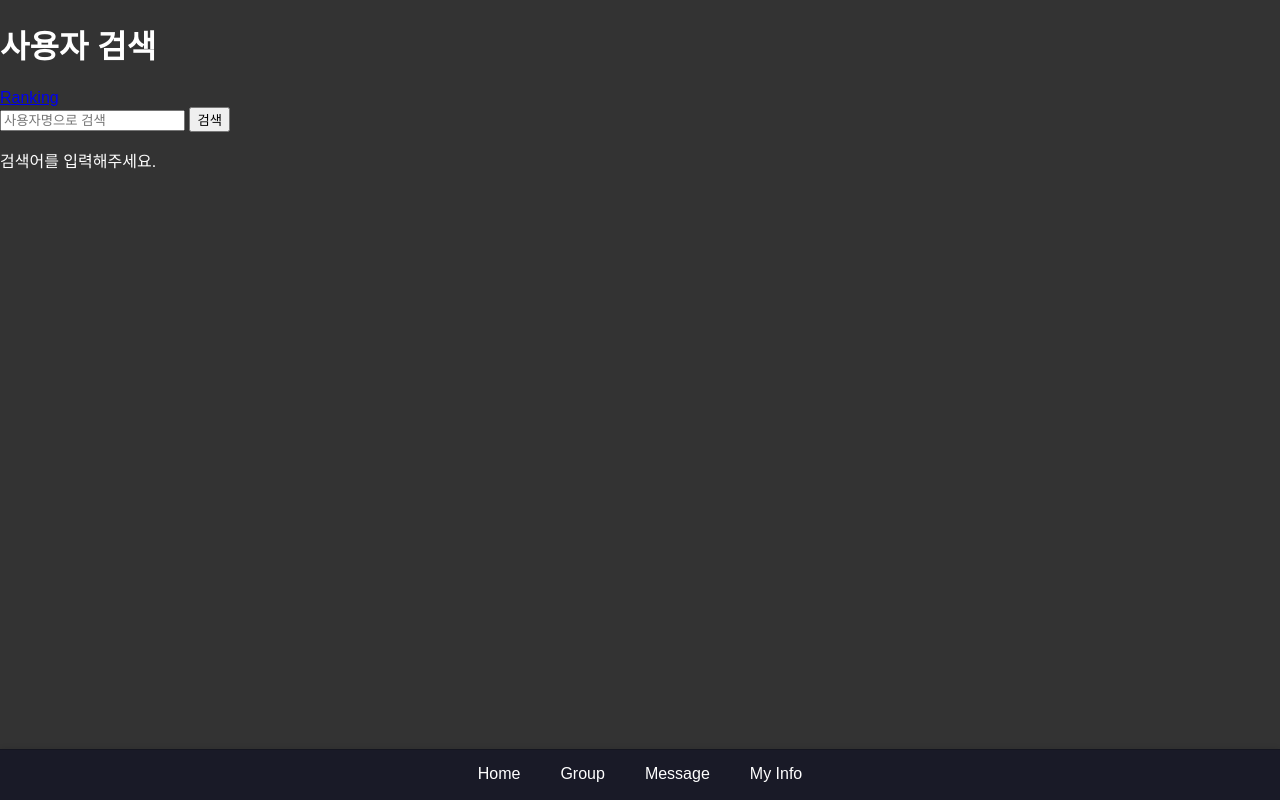
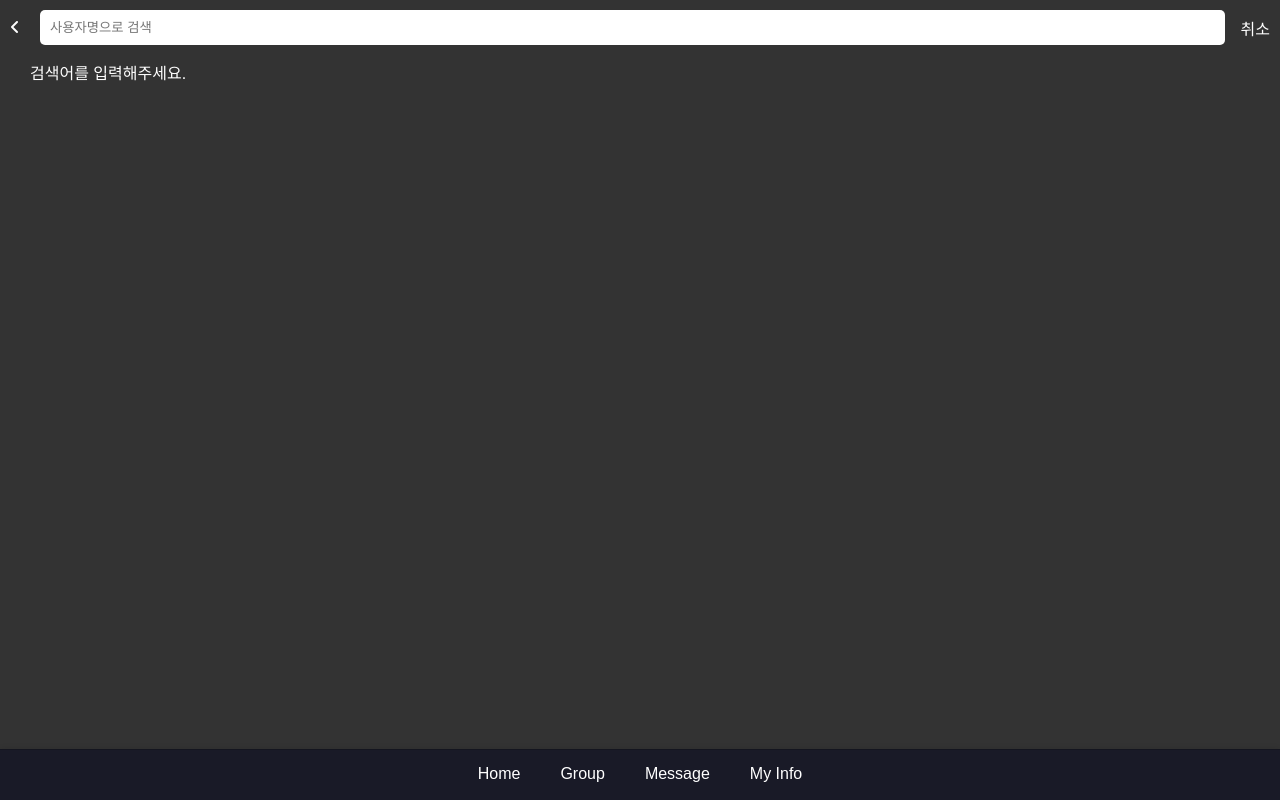
Before and after one commit to Yechan0903/maniax, a Django app: page /search_user/ in a window 1280 px wide. Run offline with Django 5.2, Linux system fonts and the light colour scheme; data comes from the database, SQL or seed files in the repository; some libraries are stand-ins or nearby versions.

Commit message:
homedone

```diff
--- a/main/static/css/userProfile.css
+++ b/main/static/css/userProfile.css
@@ -16,13 +16,14 @@
   left: 10px;
 }
 
-.userProfileHeader button {
+.userProfileHeader a {
   background: none;
   border: none;
   color: #a3ffa0;
   font-size: 24px;
   cursor: pointer;
   font-size: 50px;
+  text-decoration: none;
 }
 
 .profile {
--- /dev/null
+++ b/main/static/css/userSearch.css
@@ -0,0 +1,79 @@
+body {
+  margin: 0;
+  font-family: Arial, sans-serif;
+  color: white;
+  display: flex;
+  flex-direction: column;
+  height: 100vh;
+}
+
+.userSearchHeader {
+  position: fixed;
+  top: 0px;
+  left: 0px;
+  width: 100%;
+  padding-top: 10px;
+  padding-bottom: 10px;
+  display: flex;
+  justify-content: space-between;
+  align-items: center;
+  background-color: #333;
+}
+
+.userSearchHeader input[type="text"] {
+  flex: 1;
+  padding: 10px;
+  border: none;
+  border-radius: 5px;
+  flex-grow: 1;
+  margin: 0 10px;
+}
+
+.userSearchHeader form {
+  display: flex;
+  align-items: center;
+  justify-content: space-between;
+  flex-grow: 1;
+  margin-left: 10px;
+}
+
+.userSearchHeader a {
+  background: none;
+  border: none;
+  color: white;
+  font-size: 16px;
+  cursor: pointer;
+  text-decoration: none;
+  padding-left: 10px;
+}
+
+.userSearchHeader button {
+  background: none;
+  border: none;
+  color: white;
+  font-size: 16px;
+  cursor: pointer;
+  text-decoration: none;
+  padding-right: 10px;
+}
+
+.userSearchContent {
+  flex: 1;
+  padding: 0px 20px;
+  background-color: #333;
+}
+
+.userSearchContent a {
+  text-decoration: none;
+  color: white;
+}
+
+p {
+  margin-top: 60px;
+  margin-left: 30px;
+}
+
+.usersearchfine {
+  margin-top: 53px;
+  margin-bottom: 20px;
+}
--- a/main/templates/rankings.html
+++ b/main/templates/rankings.html
@@ -66,7 +66,7 @@
             href="{% url 'user_profile' user_id=screen_time.user.id %}"
             class="ranking-item"
           >
-            <div class="rank-number">{{ screen_time.rank }}</div>
+            <div class="rank-number">{{ forloop.counter }}</div>
             <div class="rank-name">{{ screen_time.user.username }}</div>
             {% load time_filters %}
             <div class="rank-time">
--- a/main/templates/search_user.html
+++ b/main/templates/search_user.html
@@ -1,21 +1,35 @@
-{% extends 'base.html' %} {% block content %}
-<h1>사용자 검색</h1>
-<a href="{% url 'rankings' %}" class="btn btn-secondary">Ranking</a>
+{% extends 'base.html' %} {% load static %} {% block extra_css %}<link
+  rel="stylesheet"
+  href="{% static 'css/userSearch.css' %}"
+/>
+<script>
+  function resetInput() {
+    document.getElementById("myInput").value = "";
+  }
+</script>
+{% endblock %}{% block content %}
 
+<div class="userSearchHeader">
+  <a href="{% url 'rankings' %}">
+    <i class="fa-solid fa-angle-left" onclick="goToMorePage()"></i
+  ></a>
   <form method="get">
     <input
       type="text"
       name="q"
       value="{{ query }}"
       placeholder="사용자명으로 검색"
+      id="myInput"
     />
-  <button type="submit" class="btn btn-primary">검색</button>
   </form>
+  <button type="button" onclick="resetInput()">취소</button>
+</div>
 
+<div class="usersearchfine">
   {% if query %} {% if page_obj.object_list %}
-<ul>
+  <!---->
   {% for user in page_obj.object_list %}
-  <div class="usageList">
+  <div class="userSearchContent">
     <a href="{% url 'user_profile' user_id=user.id %}" class="ranking-item">
       <div class="rank-name">{{ user.username }}</div>
       {% load time_filters %}
--- a/relationship/templates/user_profile.html
+++ b/relationship/templates/user_profile.html
@@ -8,7 +8,7 @@
 
 <div class="userProflie">
   <div class="userProfileHeader">
-    <button onclick="window.history.back()">&times;</button>
+    <a href="{% url 'rankings' %}">&times;</a>
   </div>
   <div class="profile">
     <a>{{ target_user.username }}</a>
```
Also changed, not shown: other parts of main/templates/search_user.html (+2 -2 lines), db.sqlite3. Lines whose indentation alone changed are shown as unchanged.
